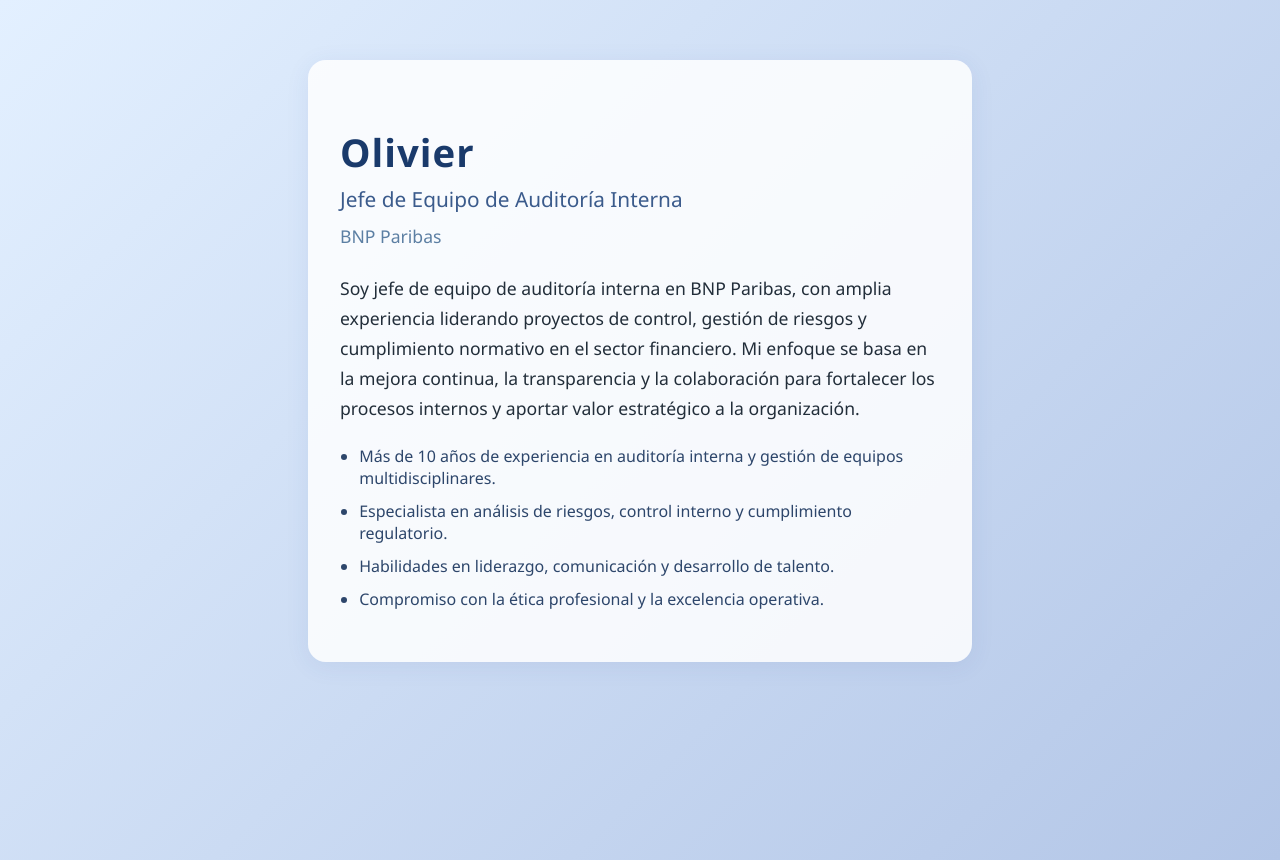
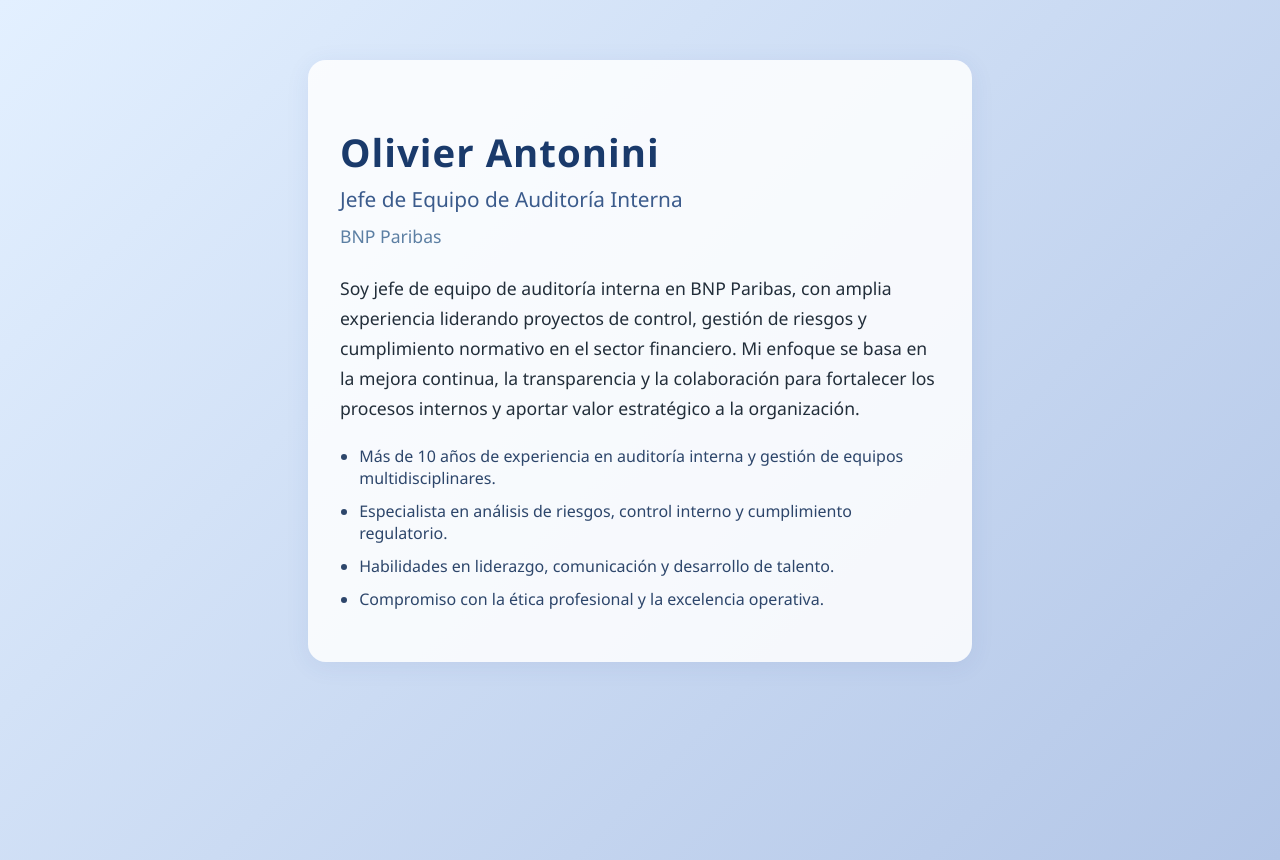
Before and after one commit to olive2a/webolivier, a plain HTML site: page index.html in a window 1280 px wide. Drawn offline with Linux system fonts and the light colour scheme.

Commit message:
Update title and header to include full name for clarity

```diff
--- a/index.html
+++ b/index.html
@@ -3,13 +3,13 @@
 <head>
 	<meta charset="UTF-8">
 	<meta name="viewport" content="width=device-width, initial-scale=1.0">
-	<title>Olivier - Trayectoria Profesional</title>
+	<title>Olivier Antonini - Trayectoria Profesional</title>
 	<link rel="stylesheet" href="estilos.css">
 </head>
 <body>
 	<main class="container">
 		<header>
-			<h1>Olivier</h1>
+			<h1>Olivier Antonini</h1>
 			<h2>Jefe de Equipo de Auditoría Interna</h2>
 			<h3>BNP Paribas</h3>
 		</header>
```
